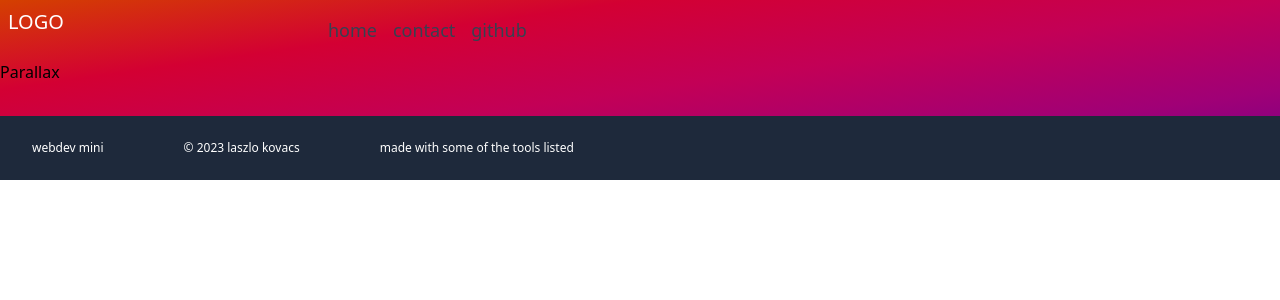
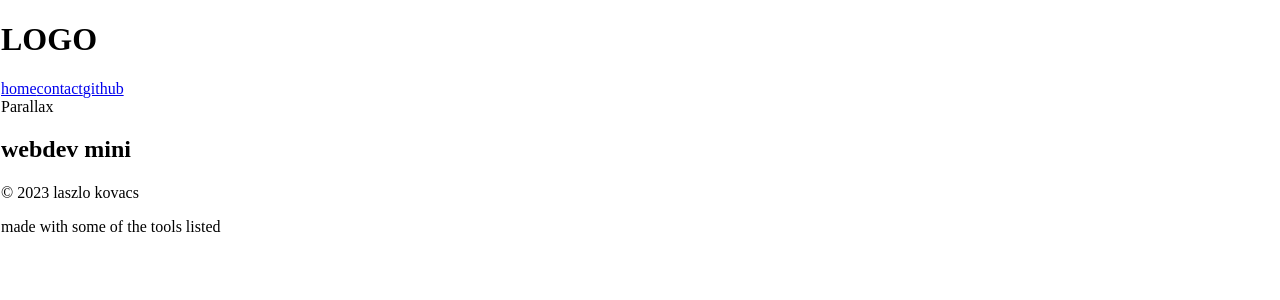
Before and after one commit to laszloekovacs/webdev-minipage, a React (Vite) app: page / in a window 1280 px wide. Shown: the top 300 px of the page. Built offline with nearby package versions, Linux system fonts and the light colour scheme; no server answers.

Commit message:
removed styling

```diff
--- a/postcss.config.cjs
+++ /dev/null
@@ -1,6 +0,0 @@
-module.exports = {
-  plugins: {
-    tailwindcss: {},
-    autoprefixer: {},
-  },
-}
--- a/src/App.jsx
+++ /dev/null
@@ -1,20 +0,0 @@
-import { useState } from 'react'
-
-/* components */
-import Header from './components/Header'
-import Parallax from './components/Parallax'
-import LinkList from './components/LinkList'
-import Footer from './components/Footer'
-
-function App() {
-  return (
-    <div className="lightgradient">
-      <Header />
-      <Parallax />
-      <LinkList />
-      <Footer />
-    </div>
-  )
-}
-
-export default App
--- /dev/null
+++ b/src/components/App.jsx
@@ -0,0 +1,20 @@
+import { useState } from 'react'
+
+/* components */
+import Header from './Header'
+import Parallax from './Parallax'
+import LinkList from './LinkList'
+import Footer from './Footer'
+
+function App() {
+  return (
+    <main>
+      <Header />
+      <Parallax />
+      <LinkList />
+      <Footer />
+    </main>
+  )
+}
+
+export default App
--- a/src/components/Footer.jsx
+++ b/src/components/Footer.jsx
@@ -2,7 +2,7 @@ import React from 'react'
 
 const Footer = () => {
   return (
-    <div className="text-xs flex gap-20 justify-start px-8 py-6 mt-8 bg-slate-800 text-white">
+    <div>
       <h2>webdev mini</h2>
       <p>© 2023 laszlo kovacs</p>
       <p>made with some of the tools listed</p>
--- a/src/components/Header.jsx
+++ b/src/components/Header.jsx
@@ -4,19 +4,13 @@ const linkStyle = 'p-2 text-gray-700 hover:text-gray-900'
 
 const Header = () => {
   return (
-    <nav className="flex flex-row gap-64 text-white p-2">
-      <h1 className="text-xl">LOGO</h1>
+    <nav>
+      <h1>LOGO</h1>
 
-      <div className="flex flex-row text-lg">
-        <a className={linkStyle} href="/">
-          home
-        </a>
-        <a className={linkStyle} href="#contact">
-          contact
-        </a>
-        <a className={linkStyle} href="http://github.com/laszloekovacs">
-          github
-        </a>
+      <div>
+        <a href="/">home</a>
+        <a href="#contact">contact</a>
+        <a href="http://github.com/laszloekovacs">github</a>
       </div>
     </nav>
   )
--- a/src/components/LinkList.jsx
+++ b/src/components/LinkList.jsx
@@ -1,6 +1,6 @@
-import MarkdownIt from 'markdown-it'
 import React from 'react'
 import { QueryClient, QueryClientProvider, useQuery } from 'react-query'
+import Showdown from 'showdown'
 
 const queryClient = new QueryClient()
 
@@ -8,16 +8,25 @@ const documentUrl =
   'https://raw.githubusercontent.com/laszloekovacs/webdev-minipage/master/README.md'
 
 const LinkListConsumer = () => {
-  const { isLoading, error, data } = useQuery('links', () => {
-    const bytes = fetch(documentUrl).then((res) => res.json())
+  const { isLoading, error, data } = useQuery('links', async () => {
+    try {
+      const data = await (await fetch(documentUrl)).text()
+      console.log(data)
 
-    /* transform the loaded md file into json */
-    const md = new MarkdownIt()
+      const converter = new Showdown.Converter()
+      const html = converter.makeHtml(data)
 
-    const result = md.parse('Hello *world*')
+      return html
+    } catch (error) {
+      console.log(error)
+    }
+  })
 
-    console.log(result)
-  })
+  if (isLoading) return 'Loading...'
+
+  if (error) return 'An error has occurred: ' + error.message
+
+  return <div dangerouslySetInnerHTML={{ __html: data }} />
 }
 
 const LinkList = () => {
--- a/src/main.css
+++ /dev/null
@@ -1,11 +0,0 @@
-@tailwind base;
-@tailwind components;
-@tailwind utilities;
-
-.lightgradient {
-  background-image: linear-gradient(to right bottom, #d44000, #d30033, #c30056, #a00076, #69008e);
-}
-
-.darkgradient {
-  background-image: linear-gradient(to right bottom, #373737, #434343, #4e4e4e, #5b5b5b, #676767);
-}
--- a/src/main.jsx
+++ b/src/main.jsx
@@ -1,7 +1,7 @@
 import React from 'react'
 import ReactDOM from 'react-dom/client'
-import App from './App'
-import './main.css'
+import App from './components/App'
+import './main.scss'
 
 ReactDOM.createRoot(document.getElementById('root')).render(
   <React.StrictMode>
--- /dev/null
+++ b/src/main.scss
@@ -0,0 +1,15 @@
+@import 'normalize.css';
+
+body {
+  margin: 1px;
+}
+
+*::after,
+*::before {
+  box-sizing: border-box;
+  margin: 0;
+  padding: 0;
+
+  --light: background-image: linear-gradient(to right bottom, #d44000, #d30033, #c30056, #a00076, #69008e);
+  --dark: background-image: linear-gradient(to right bottom, #373737, #434343, #4e4e4e, #5b5b5b, #676767);
+}
--- a/tailwind.config.cjs
+++ /dev/null
@@ -1,6 +0,0 @@
-/** @type {import('tailwindcss').Config} */
-module.exports = {
-  content: ['./src/**/*.{html,js,jsx,ts,tsx}'],
-
-  plugins: [],
-}
```
Also changed, not shown: package.json (+4 -5 lines), 2 other files (tests, documents, lock files or other folders).
